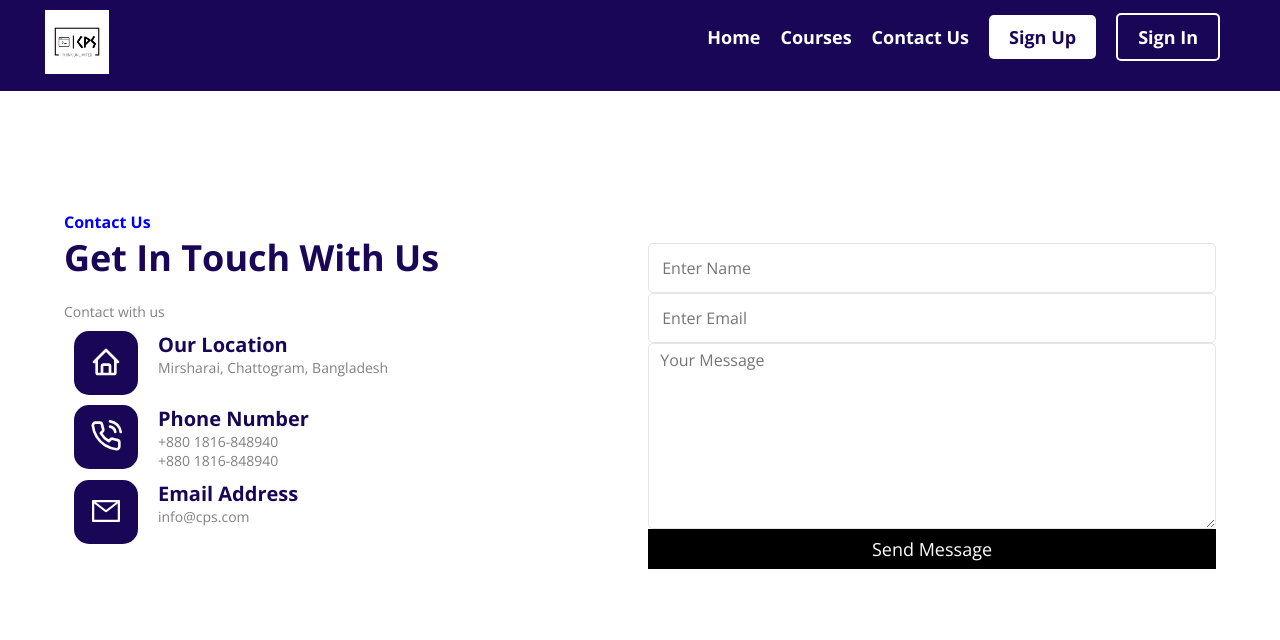
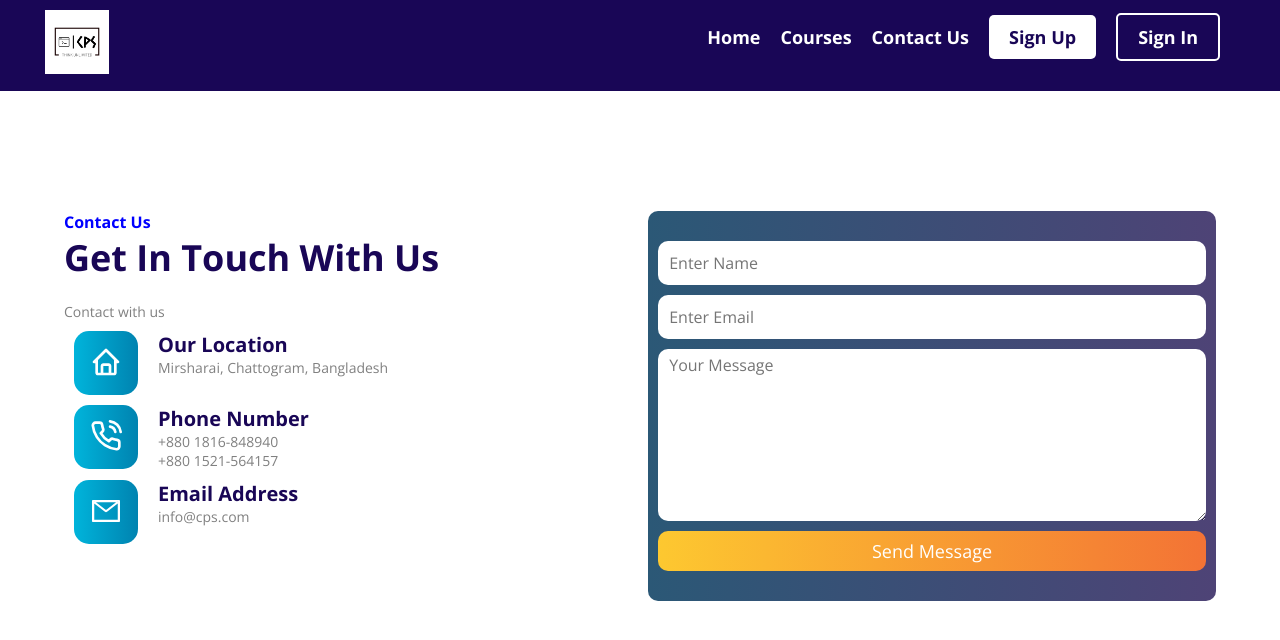
Before and after one commit to mdadul/cps-client, a React (Create React App) app: page /contact in a window 1280 px wide. Shown: the top 640 px of the page. Built offline with nearby package versions, Linux system fonts and the light colour scheme.

Commit message:
Update 6 files

```diff
--- a/package.json
+++ b/package.json
@@ -3,6 +3,7 @@
   "version": "0.1.0",
   "private": true,
   "dependencies": {
+    "@emailjs/browser": "^3.10.0",
     "@fortawesome/fontawesome-svg-core": "^6.2.1",
     "@fortawesome/free-regular-svg-icons": "^6.2.1",
     "@fortawesome/free-solid-svg-icons": "^6.2.1",
--- a/src/components/pages/Contact.js
+++ b/src/components/pages/Contact.js
@@ -1,4 +1,4 @@
-import React from "react";
+import React, { useRef } from "react";
 import Nav from "../Nav";
 import "../../stylesheet/App.css";
 import classes from "../../stylesheet/ContactUs.module.css";
@@ -7,16 +7,40 @@ import { BiHome } from "react-icons/bi";
 import { FiPhoneCall } from "react-icons/fi";
 import { AiOutlineMail } from "react-icons/ai";
 
+// for email js
+import emailjs from "@emailjs/browser";
+
 // customize icon
 import { IconContext } from "react-icons";
 
-import Form from "../Form";
-import TextInput from "../TextInput";
+// import Form from "../Form";
+// import TextInput from "../TextInput";
 
 export default function Contact() {
+  const form = useRef();
+
   useEffect(() => {
     document.title = "Contact Us -CPS";
   }, []);
+  const sendEmail = (e) => {
+    e.preventDefault();
+
+    emailjs
+      .sendForm(
+        process.env.REACT_APP_SERVICE_ID,
+        process.env.REACT_APP_TEMPLATE_ID,
+        form.current,
+        process.env.REACT_APP_PUBLIC_KEY
+      )
+      .then(
+        (result) => {
+          console.log(result.text);
+        },
+        (error) => {
+          console.log(error.text);
+        }
+      );
+  };
   return (
     <>
       <Nav />
@@ -50,7 +74,7 @@ export default function Contact() {
               <div>
                 <h2>Phone Number</h2>
                 <p>+880 1816-848940</p>
-                <p>+880 1816-848940</p>
+                <p>+880 1521-564157</p>
               </div>
             </div>
             <div className={classes.location}>
@@ -67,14 +91,23 @@ export default function Contact() {
           </div>
         </div>
         <div className={classes.contactForm}>
-          <Form style={{ height: "390px" }}>
-            <TextInput type="text" placeholder="Enter Name" required />
+          <form style={{ height: "390px" }} ref={form} onSubmit={sendEmail}>
+            <input
+              type="text"
+              placeholder="Enter Name"
+              required
+              name="user_name"
+            />
 
-            <TextInput type="email" placeholder="Enter Email" required />
-
-            <textarea rows="30" placeholder="Your Message"></textarea>
-            <button type="submit"> Send Message</button>
-          </Form>
+            <input
+              type="email"
+              placeholder="Enter Email"
+              required
+              name="user_email"
+            />
+            <textarea rows="10" placeholder="Your Message"></textarea>
+            <button type="submit">Send Message</button>
+          </form>
         </div>
       </div>
     </>
--- a/src/stylesheet/ContactUs.module.css
+++ b/src/stylesheet/ContactUs.module.css
@@ -2,6 +2,7 @@
 .contactForm {
   margin-top: 120px;
 }
+
 .contactHead p:first-child {
   color: blue;
   font-weight: bold;
@@ -31,7 +32,7 @@
   gap: 20px;
 }
 .iconBox {
-  background-color: #190656;
+  background: linear-gradient(to right, rgb(0, 180, 219), rgb(0, 131, 176));
   color: white;
   padding: 15px 10px;
   width: 64px;
@@ -39,9 +40,36 @@
   text-align: center;
   border-radius: 15px;
 }
+.contactForm form {
+  display: flex;
+  flex-direction: column;
+  gap: 10px;
+  background: linear-gradient(to right, rgb(43, 88, 118), rgb(78, 67, 118));
+  padding: 30px 10px;
+  border-radius: 10px;
+}
 
+.contactForm input,
 textarea {
+  height: 50px;
+  padding: 0.3rem 0.7rem;
   background-color: #fff;
-  border-radius: 5px;
-  border: 1px solid #e5e5e5;
+
+  font-size: 16px;
+  font-weight: 500;
+  outline: none;
+  border: none;
+  border-radius: 10px;
 }
+textarea {
+  height: 200px;
+}
+.contactForm button {
+  background: linear-gradient(to right, rgb(253, 200, 48), rgb(243, 115, 53));
+  border-radius: 10px;
+}
+@media screen and (max-width: 1024px) {
+  .contactForm {
+    margin: 40px 0px;
+  }
+}
--- a/src/stylesheet/Footer.module.css
+++ b/src/stylesheet/Footer.module.css
@@ -1,5 +1,5 @@
 footer {
-  background-color: #023161;
+  background: linear-gradient(to right, rgb(83, 105, 118), rgb(41, 46, 73));
 }
 .footer {
   padding: 30px 10px 10px 50px;
--- a/src/stylesheet/TextInput.module.css
+++ b/src/stylesheet/TextInput.module.css
@@ -9,7 +9,6 @@
   border: 1px solid #e5e5e5;
   padding: 2px;
 }
-textarea,
 .textInput input {
   border: none;
   outline: none;
```
Also changed, not shown: 1 other file (tests, documents, lock files or other folders).
